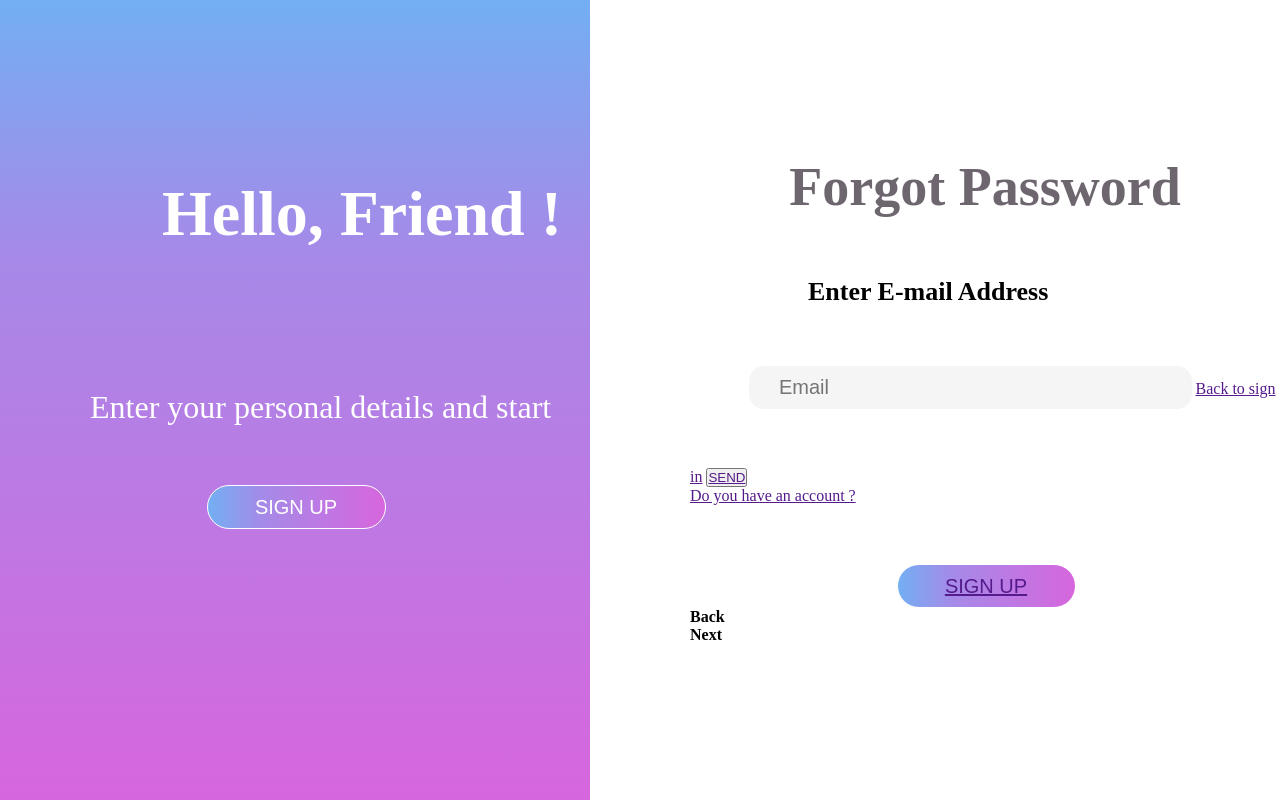
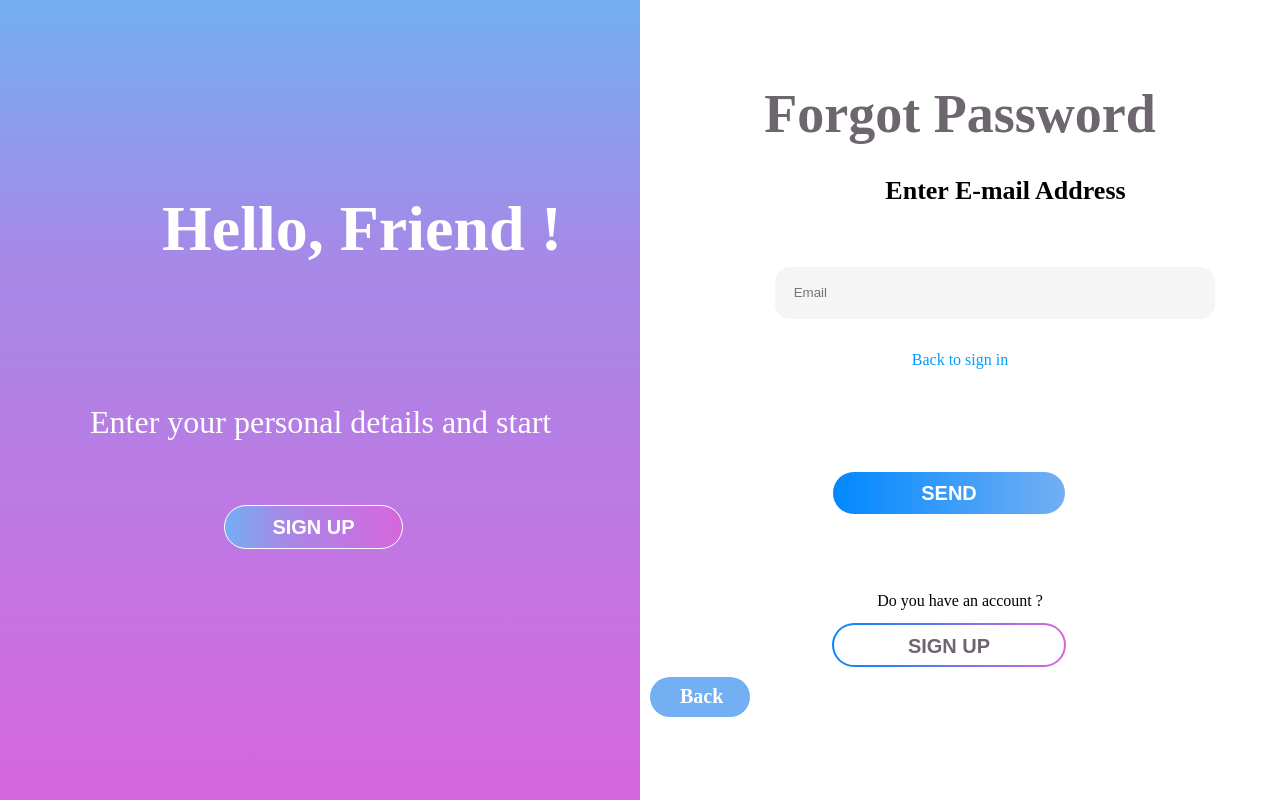
Before and after one commit to ElizaAgabalazade/CV-new, a plain HTML site: page forgot_password.html in a window 1280 px wide. Drawn offline with Linux system fonts and the light colour scheme.

Commit message:
forgot_password is ready

```diff
--- a/css/forgot_passwprd.css
+++ b/css/forgot_passwprd.css
@@ -12,7 +12,6 @@ body {
 section {
     display: flex;
     flex-direction: row;
-    justify-content: center;
     align-items: center;
     width: 100%;
     height: 100%;
@@ -31,6 +30,30 @@ section {
     /* justify-content: center;
     align-items: center; */
 
+}
+
+.btn_1 {
+    font-size: 20px;
+    margin-top: 10%;
+    margin-left: 35%;
+    padding: 10px;
+    width: 179px;
+    height: 44px;
+    border-radius: 35px;
+    border: 1px solid #fff;
+    cursor: pointer;
+    background: linear-gradient(to right,
+            #73AFF3 0%,
+            #A58AE8 31%,
+            #BE78E3 65%,
+            #D766DD 100%);
+}
+
+.sign {
+    text-decoration: none;
+    color: #fff;
+    font-size: 20px;
+    font-weight: 700;
 }
 
 .section_left h1 {
@@ -70,50 +93,58 @@ section {
 
 .section_right {
     width: 50%;
-    margin-left: 100px;
+    display: flex;
     flex-direction: column;
-    flex-wrap: wrap;
-    justify-content: center;
-    align-items: center;
 }
 
-.section_right_1 {
-    justify-content: flex-start;
+.top {
+    font-size: 36px;
+    font-weight: 700;
+    color: #6E666F;
     text-align: center;
-    font-size: 36px;
-    color: #6E666F;
-    font: 700;
 }
 
-.section_right_2 {
-    margin-top: 10%;
+.section__right_2 {
+    margin-left: 30px;
+    text-align: center;
 
 }
 
-.section_right_2 strong {
+.section__right_2 p {
+        margin-top: 5%;
+    /* background-color: red; */
+    margin-left: 10%;
     font-size: 26px;
     font-weight: 700;
-    margin: 20%;
 }
 
-.section_right_2 input {
-    width: 75%;
-    margin-left: 10%;
+.section__right_2 input {
+    justify-content: space-around;
+    align-items: center;
     margin-top: 10%;
-    margin-bottom: 10%;
+    margin-left: 40px;
+    width: 72%;
+    padding: 3%;
+    border-radius: 15px;
+    outline: none;
     border: none;
+    color: #868693;
+    font-size: 20;
+    background-color: #F5F5F5;
+}
+.sign_in_link {
+    text-align: center;
+    margin-top: 5%;
+    font-size: 16px;
+    text-decoration: none;
+    color: #009DFF;
+}
+.btn_a {
     font-size: 20px;
-    padding: 10px 30px;
-    background-color: #F5F5F5;
-    border-radius: 15px;
-}
-
-.btn {
-    font-size: 20px;
-    margin-top: 10%;
-    margin-left: 35%;
+   margin-top: 16%;
+    margin-left: 30%;
     padding: 10px;
-    width: 179px;
+    width: 234px;
     height: 44px;
     border-radius: 35px;
     font-size: 20px;
@@ -122,8 +153,64 @@ section {
     cursor: pointer;
     text-decoration: none;
     background: linear-gradient(to right,
-            #73AFF3 0%,
-            #A58AE8 31%,
-            #BE78E3 65%,
-            #D766DD 100%);
+            #0088FF,
+            #73AFF3);
 }
+.sign {
+    color: #fff;
+    font-size: 700;
+}
+.section_right_3 {
+    display: flex;
+    flex-direction: column;
+    margin-top: 4%;
+}
+
+.section_right_3 p {
+    text-align: center;
+    margin-top: 8%;
+}
+
+.btn_r {
+    font-size: 20px;
+    margin-top: 2%;
+    margin-left: 30%;
+    padding: 10px;
+    width: 234px;
+    height: 44px;
+    border-radius: 35px;
+    font-size: 20px;
+    cursor: pointer;
+    border: 2px solid transparent;
+    /* border şəffaf */
+    background:
+        linear-gradient(#fff, #fff) padding-box,
+        /* iç rəng */
+        linear-gradient(to right, #0088FF, #D766DD) border-box;
+    /* border gradient */
+}
+.send {
+    text-decoration: none;
+    color: #6E666F;
+    font-weight: 700;
+}
+.back {
+    font-size: 20px;
+    width: 100px;
+    background-color: #73AFF3;
+    color: #fff;
+    margin-left: 10px;
+    margin-top: 10px;
+    height: 40px;
+    border-radius: 35px;
+    position: relative;
+    cursor: pointer;
+}
+
+.back strong {
+    margin-left: 25%;
+    padding: 5px;
+    top: 3px;
+    position: absolute;
+
+}
--- a/forgot_password.html
+++ b/forgot_password.html
@@ -13,34 +13,30 @@
         <div class="section_left">
             <h1>Hello, Friend !</h1>
             <p>Enter your personal details and start </p>
-            <button class="btn">SIGN UP</button>
+            <button class="btn_1">
+                <a href="" class="sign">SIGN UP</a>
+            </button>
 
         </div>
         <div class="section_right">
-            <div class="section_right_1">
+            <div class="top">
                 <h1>Forgot Password</h1>
             </div>
-            <div class="section_right_2">
-                <strong>Enter E-mail Address</strong>
+            <div class="section__right_2">
+                <p>Enter E-mail Address</p>
                 <input type="email" name="" id="" placeholder="Email">
-            <a href="">Back to sign in</a>
-            <button>
-                <a href="">SEND</a>
+            </div>
+            <a href="" class="sign_in_link">Back to sign in</a>
+            <button class="btn_a">
+                <a href="" class="sign">SEND</a>
             </button>
+             <div class="section_right_3">
+                <p>Do you have an account ?</p>
+                <button class="btn_r">
+                    <a href="" class="send">SIGN UP</a>
+                </button>
+                  <div class="back"><strong>Back</strong></div>
         </div>
-            <div class="section_right_3">
-                <a href="" class="log_in">Do you have an account ?</a>
-            </div>
-              <button class="btn">
-                <a href="" class="sign">SIGN UP</a>
-            </button>
-
-
-            <div class="actions">
-                <div class="back"><strong>Back</strong></div>
-                <strong class="next">Next</strong>
-
-            </div>
         </div>
 
         </div>
```
Also changed, not shown: Veritification.html (+3 -3 lines).
